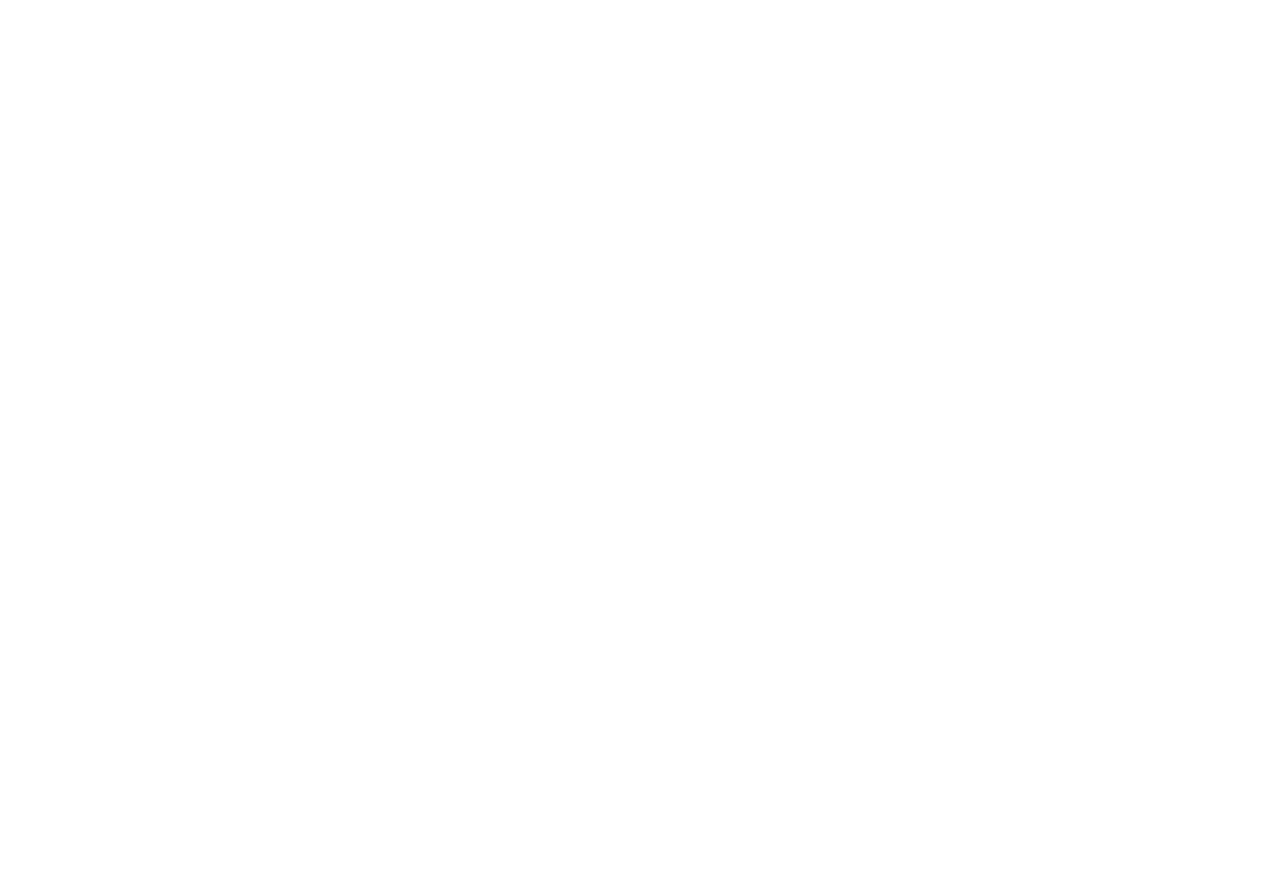
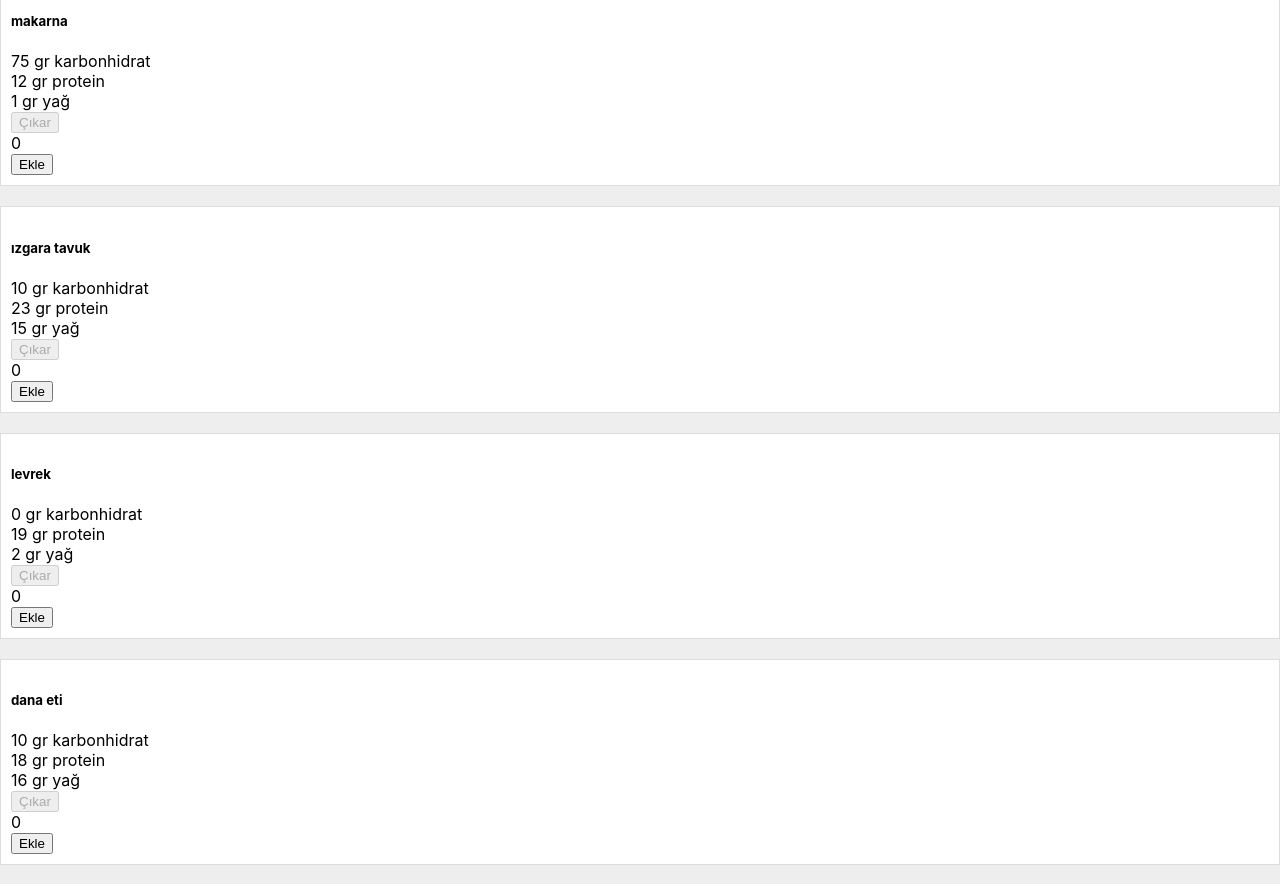
Before and after one commit to halilozat/calorie-count-app, a React (Create React App) app in the folder frontend/: page / in a window 1280 px wide. Shown: the part 120-1004 px from the top of the page. Before the commit the page ends 800 px from the top, so only its background shows below. Built offline with nearby package versions, Linux system fonts and the light colour scheme.

Commit message:
added total marco operations

```diff
--- a/frontend/src/App.js
+++ b/frontend/src/App.js
@@ -1,6 +1,8 @@
 import './App.css';
 import Header from './components/Header';
 import { useState, useEffect } from 'react';
+import foods from './foods.json';
+import Food from './components/Food';
 
 function App() {
   const [macros, setMacros] = useState({
@@ -8,10 +10,54 @@
     protein: 100,
     fat: 50,
   });
+  const [basket, setBasket] = useState([]);
+
+  /*
+    tek bir total'de tutmaya çalış!
+  */
+  const [totalCarb, setTotalCarb] = useState(0);
+  const [totalProtein, setTotalProtein] = useState(0);
+  const [totalFat, setTotalFat] = useState(0);
+
+
+
+  useEffect(() => {
+    setTotalCarb(
+      basket.reduce((acc, item) => {
+        return (
+          (
+            acc + (item.amount * (foods.find(food => food.id === item.id).carb))
+          )
+        );
+      }, 0)
+    )
+    setTotalProtein(
+      basket.reduce((acc, item) => {
+        return (
+          (
+            acc + (item.amount * (foods.find(food => food.id === item.id).protein))
+          )
+        );
+      }, 0)
+    )
+    setTotalFat(
+      basket.reduce((acc, item) => {
+        return (
+          (
+            acc + (item.amount * (foods.find(food => food.id === item.id).fat))
+          )
+        );
+      }, 0)
+    )
+  }, [basket]);
 
   return (
     <div>
-      <Header macros={macros} />
+      <Header totalCarb={totalCarb} totalProtein={totalProtein} totalFat={totalFat} macros={macros} />
+
+      {foods.map((food) => (
+        <Food key={food.id} basket={basket} setBasket={setBasket} food={food} />
+      ))}
     </div>
   );
 }
--- /dev/null
+++ b/frontend/src/components/Food.jsx
@@ -0,0 +1,56 @@
+import React from 'react';
+import './food.css';
+
+const Food = ({ food, basket, setBasket }) => {
+    const basketItem = basket.find((item) => item.id === food.id);
+
+    const addBasket = () => {
+        const checkBasket = basket.find((item) => item.id === food.id);
+        // ürün daha önce eklenmiş
+        if (checkBasket) {
+            checkBasket.amount += 1;
+            setBasket([...basket.filter((item) => item.id !== food.id), checkBasket]);
+        } else {
+            setBasket([
+                ...basket,
+                {
+                    id: food.id,
+                    amount: 1,
+                },
+            ]);
+        }
+    };
+
+    const removeBasket = () => {
+        const currentBasket = basket.find(item => item.id === food.id)
+        const basketWithoutCurrent = basket.filter(item => item.id !== food.id)
+        currentBasket.amount -= 1
+        if (currentBasket.amount === 0) {
+            setBasket([...basketWithoutCurrent])
+        } else {
+            setBasket([...basketWithoutCurrent, currentBasket])
+        }
+    }
+
+    return (
+        <>
+            <div className="food">
+                <h5>{food.title}</h5>
+
+                <div className="carb">{food.carb} gr karbonhidrat</div>
+                <div className="carb">{food.protein} gr protein</div>
+                <div className="carb">{food.fat} gr yağ</div>
+
+                <div className="actions">
+                    <button disabled={!basketItem} onClick={removeBasket}>Çıkar</button>
+                    <div className="amount">
+                        {basketItem && basketItem.amount || 0}
+                    </div>
+                    <button onClick={addBasket}>Ekle</button>
+                </div>
+            </div>
+        </>
+    );
+};
+
+export default Food;
--- a/frontend/src/components/Header.jsx
+++ b/frontend/src/components/Header.jsx
@@ -1,10 +1,25 @@
 import React from 'react';
 
-const Header = ({ macros }) => {
+const Header = ({ macros, totalCarb, totalProtein, totalFat }) => {
   return (
     <>
       <div>
         Günlük Makrolarınız:
+
+        {
+          totalCarb > 0 && (
+            <>
+              <br />
+              <br />
+              Karbonhidrat: {macros.carb - totalCarb} gr. daha alabilirsiniz.
+              <br />
+              Protein: {macros.protein - totalProtein} gr. daha alabilirsiniz.
+              <br />
+              Yağ: {macros.fat - totalFat} gr. daha alabilirsiniz.
+
+            </>
+          ) || (
+            <>
               <br />
               <br />
               Karbonhidrat: {macros.carb} gr. daha alabilirsiniz.
@@ -12,6 +27,12 @@
               Protein: {macros.protein} gr. daha alabilirsiniz.
               <br />
               Yağ: {macros.fat} gr. daha alabilirsiniz.
+            </>
+          )
+
+        }
+
+
       </div>
     </>
   );
--- /dev/null
+++ b/frontend/src/components/food.css
@@ -0,0 +1,6 @@
+.food {
+  padding: 10px;
+  background: #fff;
+  border: 1px solid #ddd;
+  margin-bottom: 20px;
+}
--- /dev/null
+++ b/frontend/src/foods.json
@@ -0,0 +1,58 @@
+[
+  {
+    "id": 1,
+    "title": "makarna",
+    "gram": 100,
+    "protein": 12,
+    "fat": 1,
+    "carb": 75
+  },
+  {
+    "id": 2,
+    "title": "ızgara tavuk",
+    "gram": 100,
+    "protein": 23,
+    "fat": 15,
+    "carb": 10
+  },
+  {
+    "id": 3,
+    "title": "levrek",
+    "gram": 100,
+    "protein": 19,
+    "fat": 2,
+    "carb": 0
+  },
+  {
+    "id": 4,
+    "title": "dana eti",
+    "gram": 100,
+    "protein": 18,
+    "fat": 16,
+    "carb": 10
+  },
+  {
+    "id": 5,
+    "title": "barbunya",
+    "gram": 100,
+    "protein": 23,
+    "fat": 2,
+    "carb": 63
+  },
+  {
+    "id": 6,
+    "title": "yumurta",
+    "gram": 100,
+    "protein": 13,
+    "fat": 11,
+    "carb": 2
+  },
+  {
+    "id": 7,
+    "title": "pilav",
+    "gram": 100,
+    "protein": 7,
+    "fat": 1,
+    "carb": 81
+  }
+]
--- a/frontend/src/index.css
+++ b/frontend/src/index.css
@@ -5,6 +5,7 @@
     sans-serif;
   -webkit-font-smoothing: antialiased;
   -moz-osx-font-smoothing: grayscale;
+  background: #eee;
 }
 
 code {
```
Lines whose indentation alone changed are shown as unchanged.
